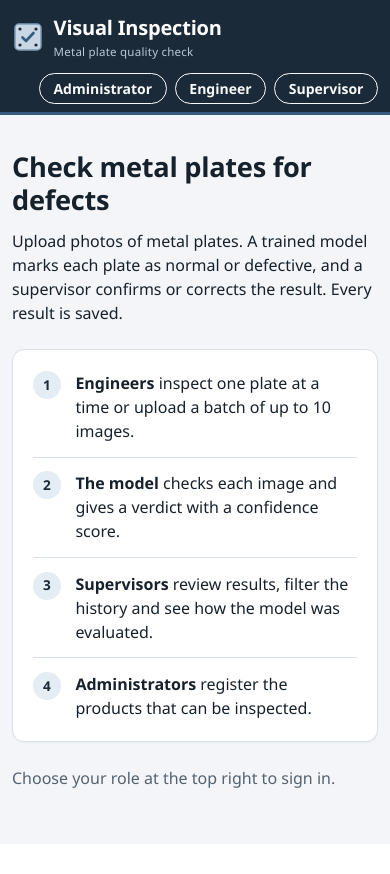
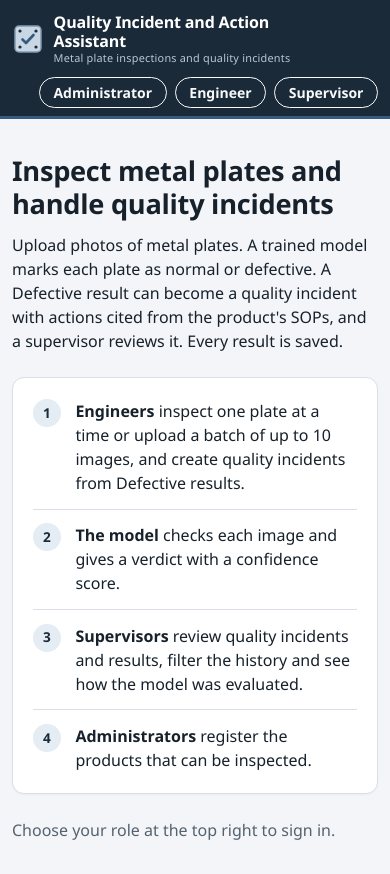
Before and after one commit to Sanika1356/QualityAssistant, a Django app: page / in a window 390 px wide. Before the commit the page ends 788 px from the top, so only its background shows below. Run offline with Django 5.2, Linux system fonts and the light colour scheme; parts of the project's set-up code (start-up, migrations or seed data) failed here and were passed over; some libraries are stand-ins or nearby versions.

Commit message:
Rename site to Quality Incident and Action Assistant; fix phone header
- Site name, page titles and home page text describe the Round 3 app
- The longer name wraps on phones beside the menu button, so pages no
  longer scroll sideways at 320-414px
- Empty favicon link stops the /favicon.ico 404 in the console

Co-Authored-By: Claude Opus 5.5 <noreply@anthropic.com>

```diff
--- a/static/css/app.css
+++ b/static/css/app.css
@@ -1335,3 +1335,9 @@ h1, h2, h3, .h1, .h2, .h3 {
 @media (min-width: 992px) {
   .inspection-details .details-grid { grid-template-columns: minmax(0, 1fr); }
 }
+
+/* The longer site name must wrap on phones instead of widening the page. */
+@media (max-width: 575.98px) {
+  .app-header .navbar-brand { white-space: normal; min-width: 0; max-width: calc(100% - 4.75rem); margin-right: 0; font-size: 1rem; line-height: 1.2; }
+  .app-header .brand-sub { font-size: 0.68rem; }
+}
--- a/templates/base.html
+++ b/templates/base.html
@@ -3,9 +3,11 @@
 <head>
   <meta charset="utf-8">
   <meta name="viewport" content="width=device-width, initial-scale=1">
-  <title>{% block title %}Visual Inspection{% endblock %} · Visual Inspection</title>
+  <title>{% block title %}Quality Incident and Action Assistant{% endblock %} · Quality Incident and Action Assistant</title>
   <link rel="stylesheet" href="{% static 'vendor/bootstrap-5.3.3/css/bootstrap.min.css' %}">
   <link rel="stylesheet" href="{% static 'css/app.css' %}">
+  {# No favicon file: an empty icon stops the browser requesting /favicon.ico (a 404). #}
+  <link rel="icon" href="data:,">
   {# Loaded in <head> so api() is ready for any page or screen script. #}
   <script src="{% static 'js/api.js' %}"></script>
   <script src="{% static 'js/ui.js' %}"></script>
@@ -20,7 +22,7 @@
       <div class="container-lg">
         <a class="navbar-brand" href="{% url 'home' %}">
           {% include "partials/brand_mark.html" %}
-          <span>Visual Inspection<span class="brand-sub">Metal plate quality check</span></span>
+          <span>Quality Incident and Action Assistant<span class="brand-sub">Metal plate inspections and quality incidents</span></span>
         </a>
         {% if current_role %}
         <button class="navbar-toggler" type="button" data-bs-toggle="collapse" data-bs-target="#main-nav"
--- a/templates/pages/engineer.html
+++ b/templates/pages/engineer.html
@@ -1,5 +1,5 @@
 {% extends "base.html" %}
-{% block title %}Inspections{% endblock %}
+{% block title %}Engineer workspace{% endblock %}
 
 {# Page shell: the login/role check is done in inspections/pages.py.
    Person 4 edits templates/screens/engineer_screen.html only. #}
--- a/templates/pages/home.html
+++ b/templates/pages/home.html
@@ -4,14 +4,14 @@
 
 {% block content %}
 <section class="public-column" aria-labelledby="home-title">
-  <h1 id="home-title" class="home-title">Check metal plates for defects</h1>
+  <h1 id="home-title" class="home-title">Inspect metal plates and handle quality incidents</h1>
   <p class="lead-text mb-4">Upload photos of metal plates. A trained model marks each plate as normal or
-    defective, and a supervisor confirms or corrects the result. Every result is saved.</p>
+    defective. A Defective result can become a quality incident with actions cited from the product's SOPs, and a supervisor reviews it. Every result is saved.</p>
 
   <ol class="how-list panel">
-    <li><span class="step-no">1</span><div><strong>Engineers</strong> inspect one plate at a time or upload a batch of up to 10 images.</div></li>
+    <li><span class="step-no">1</span><div><strong>Engineers</strong> inspect one plate at a time or upload a batch of up to 10 images, and create quality incidents from Defective results.</div></li>
     <li><span class="step-no">2</span><div><strong>The model</strong> checks each image and gives a verdict with a confidence score.</div></li>
-    <li><span class="step-no">3</span><div><strong>Supervisors</strong> review results, filter the history and see how the model was evaluated.</div></li>
+    <li><span class="step-no">3</span><div><strong>Supervisors</strong> review quality incidents and results, filter the history and see how the model was evaluated.</div></li>
     <li><span class="step-no">4</span><div><strong>Administrators</strong> register the products that can be inspected.</div></li>
   </ol>
 
--- a/templates/pages/supervisor.html
+++ b/templates/pages/supervisor.html
@@ -1,5 +1,5 @@
 {% extends "base.html" %}
-{% block title %}Review{% endblock %}
+{% block title %}Supervisor{% endblock %}
 
 {# Page shell: the login/role check is done in inspections/pages.py.
    Person 4 edits templates/screens/supervisor_screen.html only. #}
--- a/templates/partials/public_header.html
+++ b/templates/partials/public_header.html
@@ -4,7 +4,7 @@
     <div class="container-lg flex-wrap gap-2">
       <a class="navbar-brand" href="{% url 'home' %}">
         {% include "partials/brand_mark.html" %}
-        <span>Visual Inspection<span class="brand-sub">Metal plate quality check</span></span>
+        <span>Quality Incident and Action Assistant<span class="brand-sub">Metal plate inspections and quality incidents</span></span>
       </a>
       <div class="role-links" aria-label="Sign in as">
         {% for key, name in public_roles %}
```
